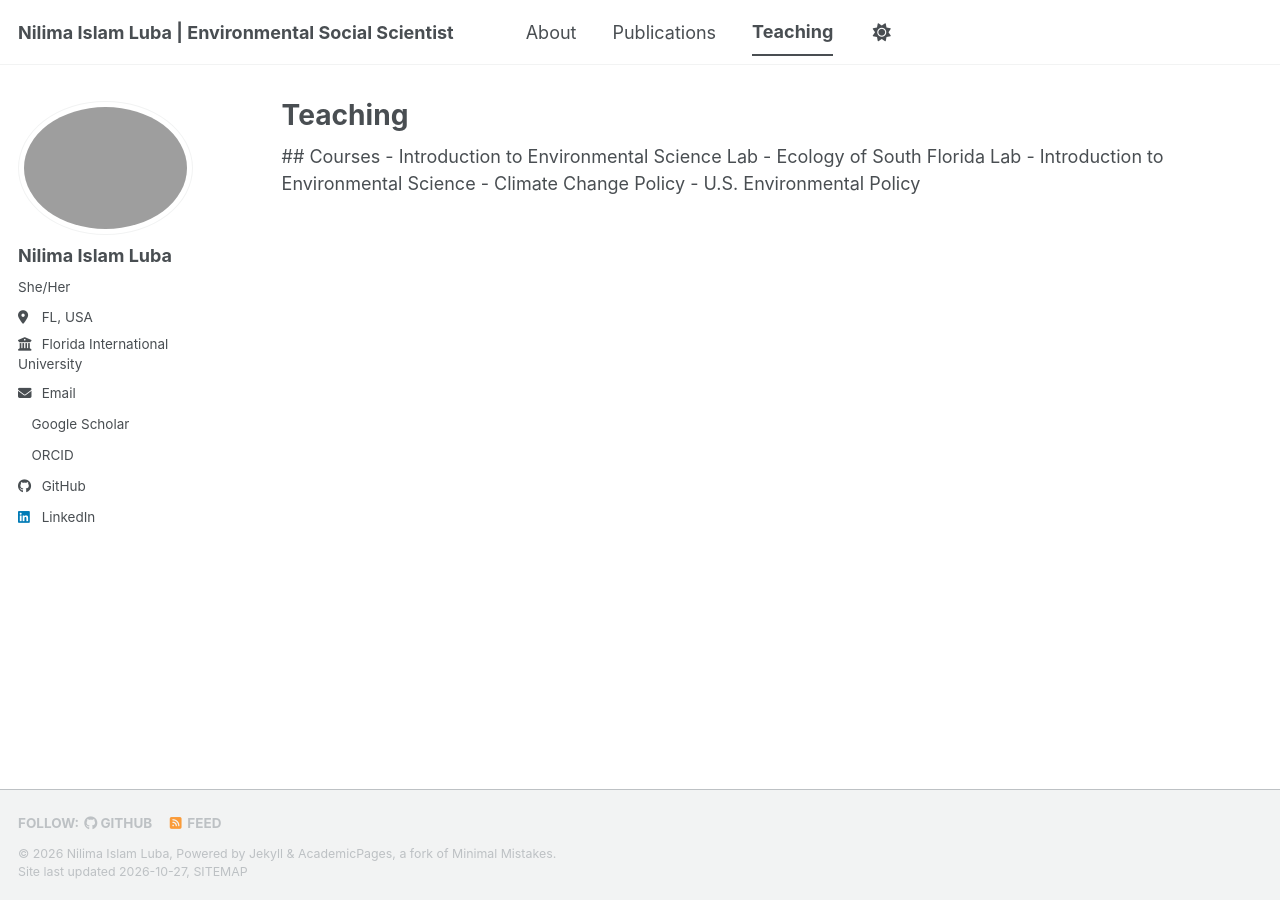
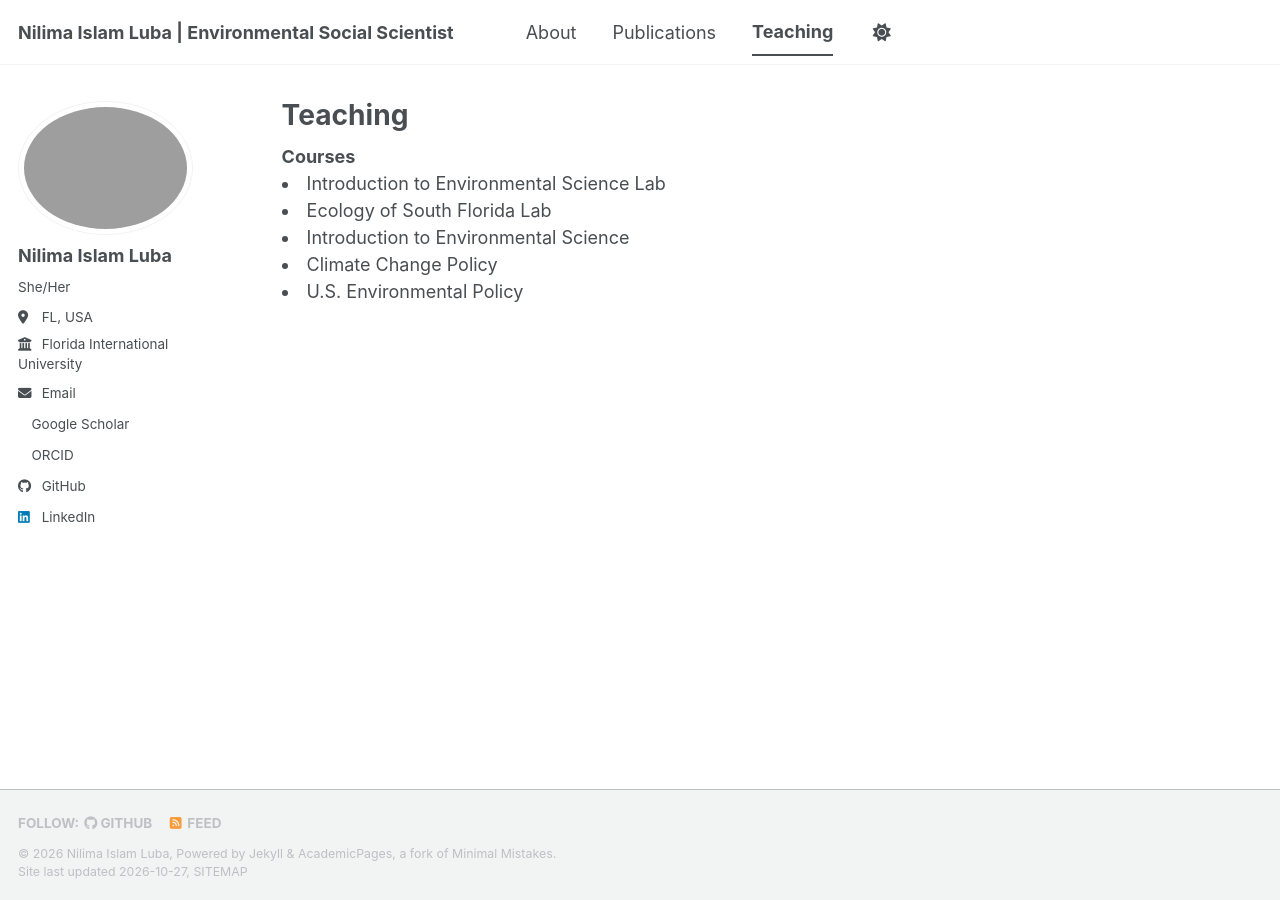
Before and after one commit to nluba/nluba.github.io, a Jekyll site: the page built from _pages/teaching.html, in a window 1280 px wide. Built offline with Jekyll 4.4.1, drawn with Linux system fonts in a browser that asks for light colours; a style sheet for code colours, icons or effects is not loaded.

```diff
--- a/_pages/teaching.html
+++ b/_pages/teaching.html
@@ -5,10 +5,10 @@ permalink: /teaching/
 author_profile: true
 ---
 
-## Courses
+<strong>Courses</strong>
 
-- Introduction to Environmental Science Lab
-- Ecology of South Florida Lab
-- Introduction to Environmental Science
-- Climate Change Policy
-- U.S. Environmental Policy
+<li>Introduction to Environmental Science Lab</li>
+<li>Ecology of South Florida Lab</li>
+<li>Introduction to Environmental Science</li>
+<li>Climate Change Policy</li>
+<li>U.S. Environmental Policy</li>
```
